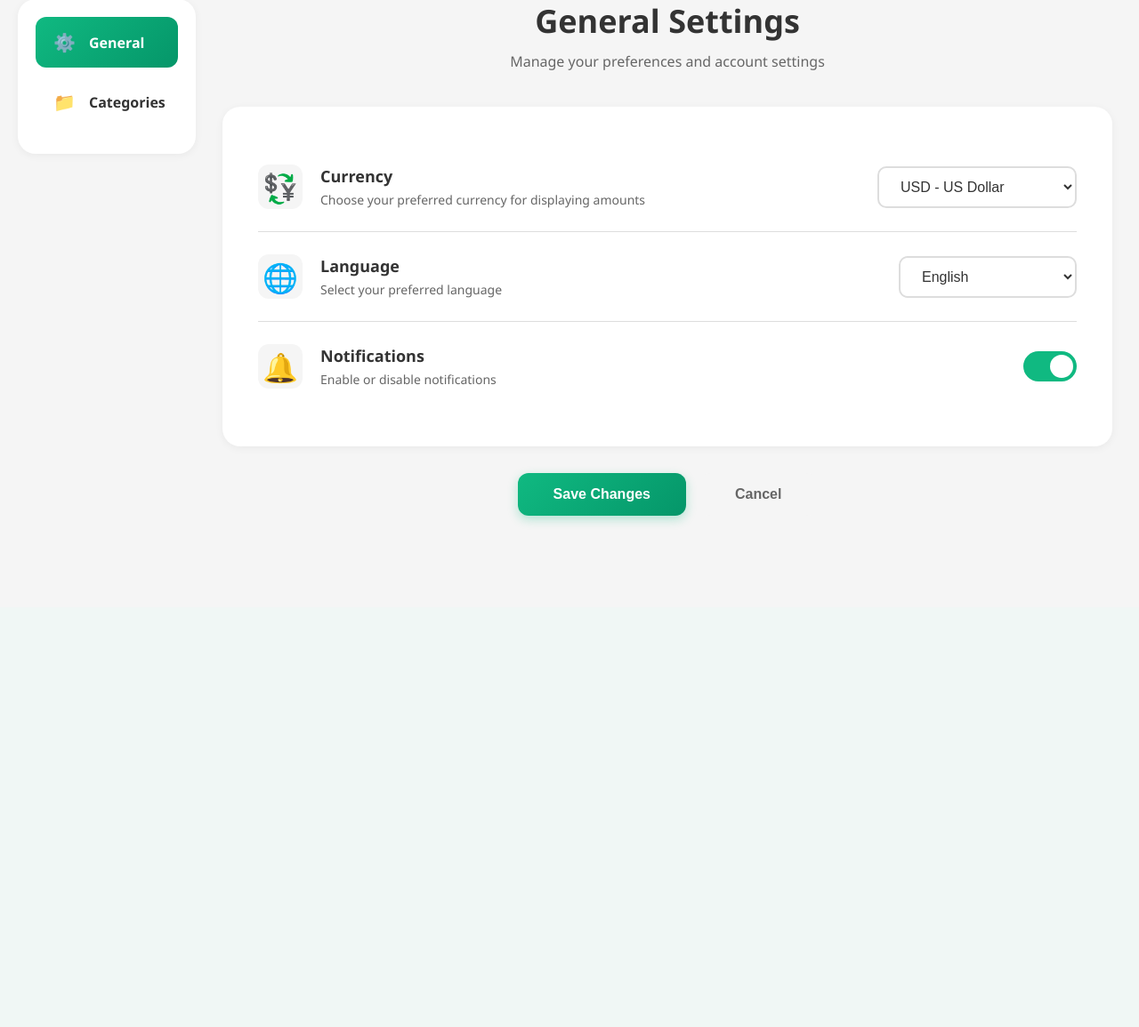
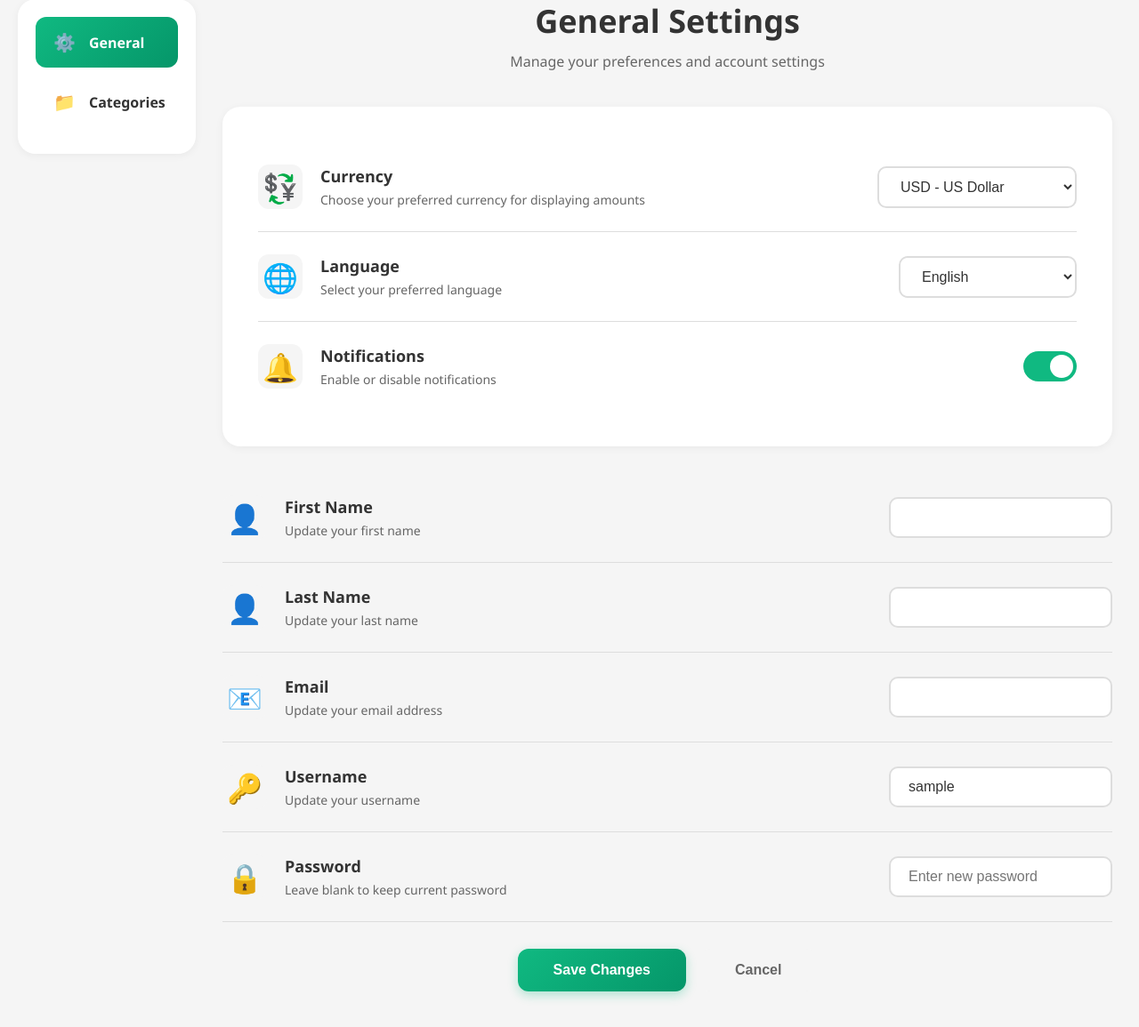
Before and after one commit to Mamoun77/Money-Map, a Flask app: page /settings in a window 1280 px wide. Shown: the part 117-1272 px from the top of the page at 89% size. Before the commit the page ends 705 px from the top, so only its background shows below. Run offline with Flask 3, Linux system fonts and the light colour scheme; the visitor is signed in with stand-in values (Sample User, id 1); data that the repository does not hold is empty.

Commit message:
Adding updating the user information section

```diff
--- a/app/routes.py
+++ b/app/routes.py
@@ -415,8 +415,32 @@ def save_settings():
     currency = request.form.get('currency', 'USD')
     language = request.form.get('language', 'en')
     notifications = request.form.get('notifications') == 'on'
+    first_name = request.form.get('first_name')
+    last_name = request.form.get('last_name')
+    email = request.form.get('email')
+    username = request.form.get('username')
+    password = request.form.get('password')
 
-    print(f"Settings saved: Currency={currency}, Language={language}, Notifications={notifications}")
+    user_id = session['user_id']
+    conn = get_db_connection()
+    cursor = conn.cursor()
+
+    # Update user settings
+    cursor.execute('''
+        UPDATE users
+        SET currency = ?, language = ?, notifications = ?,
+            first_name = ?, last_name = ?, email = ?, username = ?
+        WHERE id = ?
+    ''', (currency, language, notifications, first_name, last_name, email, username, user_id))
+
+    # Update password only if provided
+    if password:
+        hashed_password = generate_password_hash(password)
+        cursor.execute('UPDATE users SET password = ? WHERE id = ?', (hashed_password, user_id))
+
+    conn.commit()
+    conn.close()
+
     return '', 204
 
 @app.route('/settings/categories', methods=['GET'])
--- a/app/static/css/settings.css
+++ b/app/static/css/settings.css
@@ -228,6 +228,27 @@ body.dark-mode {
     display: flex;
     gap: 15px;
     justify-content: center;
+    margin-top: 30px;
+}
+
+.settings-section form {
+    margin-bottom: 20px;
+}
+
+@media (max-width: 768px) {
+    .setting-item {
+        flex-direction: column;
+        align-items: flex-start;
+        gap: 15px;
+        /* Change from 20px to 15px */
+    }
+
+    .setting-input {
+        width: 100%;
+        min-width: unset;
+        margin-top: 5px;
+        /* Add this */
+    }
 }
 
 .btn-save,
@@ -535,3 +556,30 @@ body.dark-mode {
         flex: 1;
     }
 }
+
+.setting-input {
+    padding: 12px 20px;
+    border: 2px solid var(--border-color);
+    border-radius: 10px;
+    font-size: 16px;
+    color: var(--text-primary);
+    background: var(--card-bg);
+    transition: border-color 0.3s ease;
+    min-width: 250px;
+}
+
+.setting-input:focus {
+    outline: none;
+    border-color: #10b981;
+}
+
+.setting-input:hover {
+    border-color: #10b981;
+}
+
+@media (max-width: 768px) {
+    .setting-input {
+        width: 100%;
+        min-width: unset;
+    }
+}
--- a/app/templates/settings.html
+++ b/app/templates/settings.html
@@ -81,6 +81,66 @@
                         </div>
                     </div>
 
+                    <div class="setting-item">
+                        <div class="setting-info">
+                            <div class="setting-icon">👤</div>
+                            <div class="setting-details">
+                                <h3>First Name</h3>
+                                <p>Update your first name</p>
+                            </div>
+                        </div>
+                        <input type="text" name="first_name" id="first_name" class="setting-input"
+                            value="{{ first_name }}" maxlength="50">
+                    </div>
+
+                    <div class="setting-item">
+                        <div class="setting-info">
+                            <div class="setting-icon">👤</div>
+                            <div class="setting-details">
+                                <h3>Last Name</h3>
+                                <p>Update your last name</p>
+                            </div>
+                        </div>
+                        <input type="text" name="last_name" id="last_name" class="setting-input" value="{{ last_name }}"
+                            maxlength="50">
+                    </div>
+
+                    <div class="setting-item">
+                        <div class="setting-info">
+                            <div class="setting-icon">📧</div>
+                            <div class="setting-details">
+                                <h3>Email</h3>
+                                <p>Update your email address</p>
+                            </div>
+                        </div>
+                        <input type="email" name="email" id="email" class="setting-input" value="{{ email }}"
+                            maxlength="100">
+                    </div>
+
+                    <div class="setting-item">
+                        <div class="setting-info">
+                            <div class="setting-icon">🔑</div>
+                            <div class="setting-details">
+                                <h3>Username</h3>
+                                <p>Update your username</p>
+                            </div>
+                        </div>
+                        <input type="text" name="username" id="username" class="setting-input" value="{{ username }}"
+                            maxlength="50">
+                    </div>
+
+                    <div class="setting-item">
+                        <div class="setting-info">
+                            <div class="setting-icon">🔒</div>
+                            <div class="setting-details">
+                                <h3>Password</h3>
+                                <p>Leave blank to keep current password</p>
+                            </div>
+                        </div>
+                        <input type="password" name="password" id="password" class="setting-input"
+                            placeholder="Enter new password" maxlength="100">
+                    </div>
+
                     <div class="settings-actions">
                         <button type="submit" class="btn-save">Save Changes</button>
                         <button type="button" class="btn-cancel"
@@ -144,6 +204,12 @@
                     const formData = new FormData(form);
                     const notificationsCheckbox = document.getElementById('notifications');
                     formData.set('notifications', notificationsCheckbox.checked ? 'on' : 'off');
+
+                    // Only include password if it's not empty
+                    const password = document.getElementById('password').value;
+                    if (!password) {
+                        formData.delete('password');
+                    }
 
                     fetch(form.action, {
                         method: 'POST',
```
